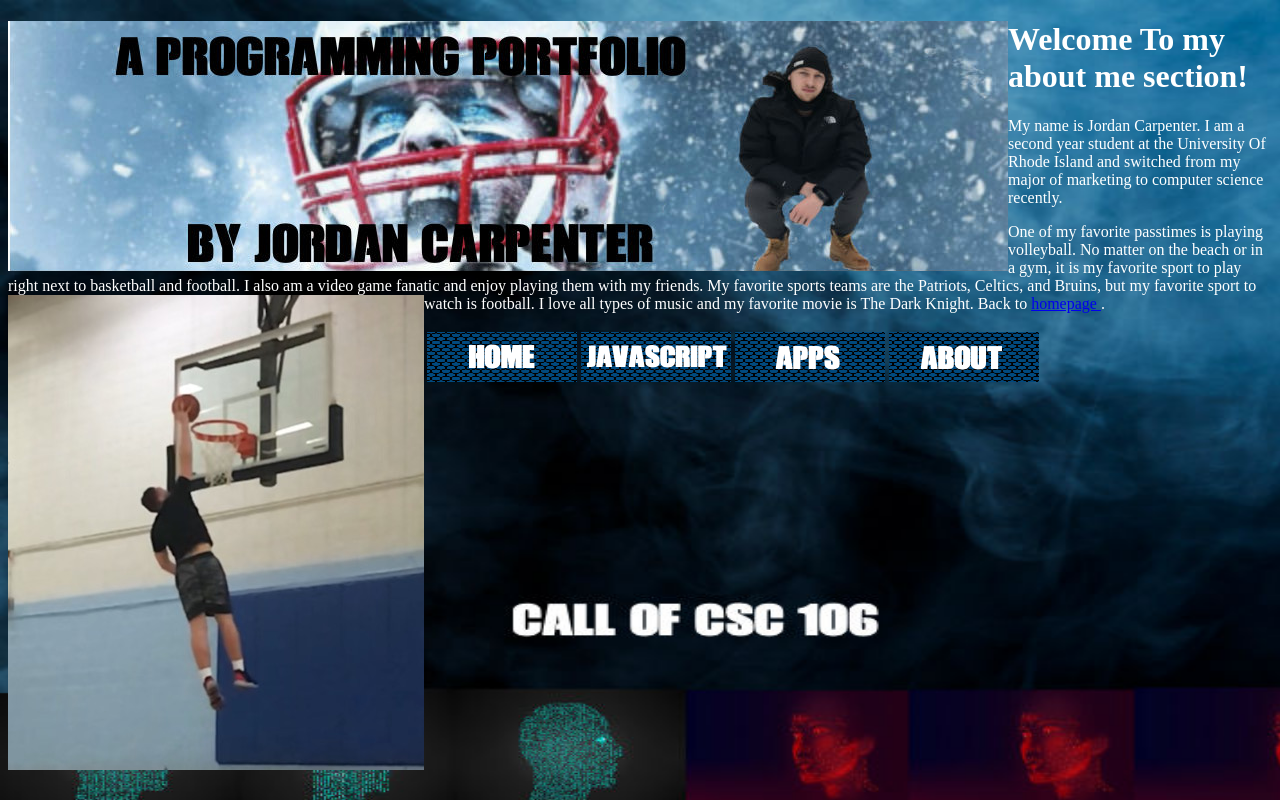
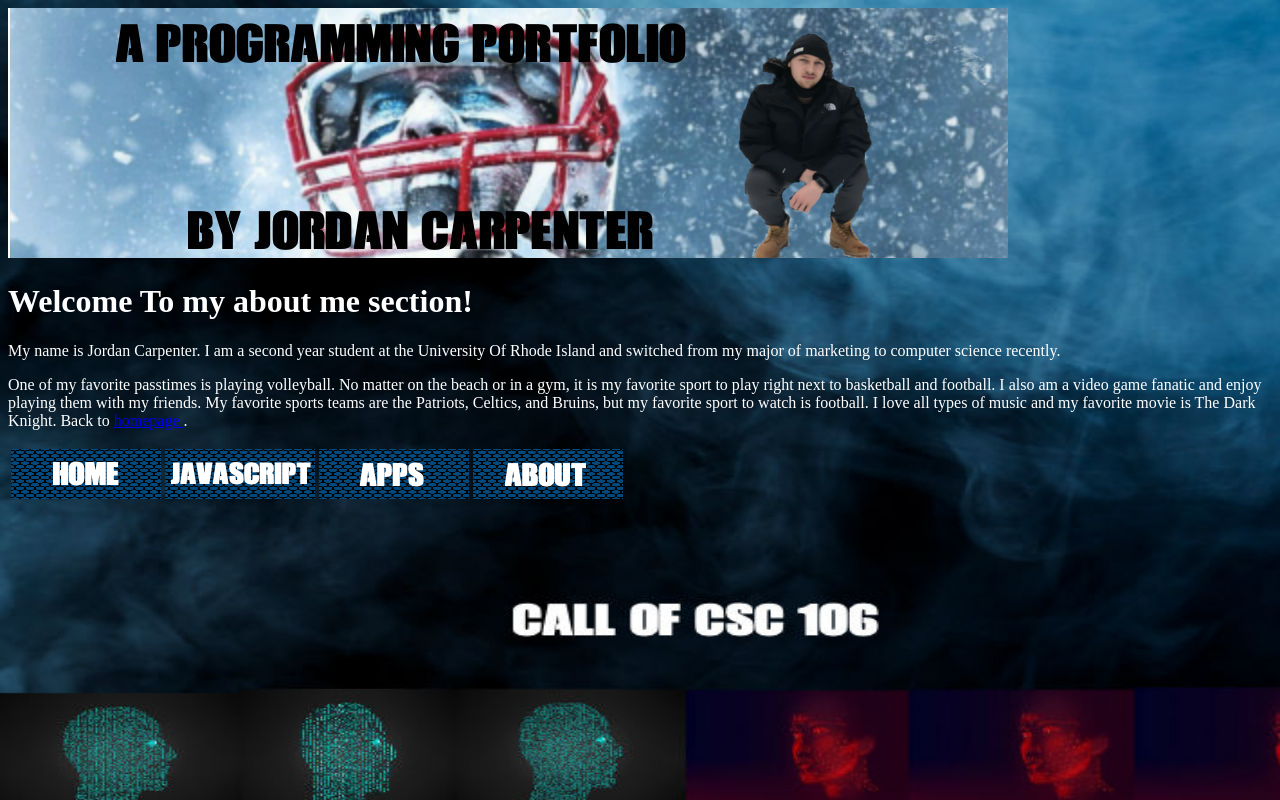
Before and after one commit to jcarpenter19/jcarpenter19.github.io, a plain HTML site: page about.html in a window 1280 px wide. Drawn offline with Linux system fonts and the light colour scheme.

Commit message:
Update about.html

```diff
--- a/about.html
+++ b/about.html
@@ -19,12 +19,7 @@
         background-repeat: no-repeat;
         background-size: 1440px 825px;
      }
-  img {
-   float: left;
-    }
-    img {
-  clear: left;
-    }
+
 
 
   </style>
@@ -50,7 +45,7 @@
     <p> One of my favorite passtimes is playing volleyball. No matter on the beach or in a gym, it is my favorite sport to play right next to basketball and football. I also am a video game fanatic and enjoy playing them with my friends. My favorite sports teams are the Patriots, Celtics, and Bruins, but my favorite sport to watch is football. I love all types of music and my favorite movie is The Dark Knight.
     Back to <a href="index.html"> homepage </a>.
 
-      <img src="IMG_4397-1.jpg">
+
 
 
       </html>
```
